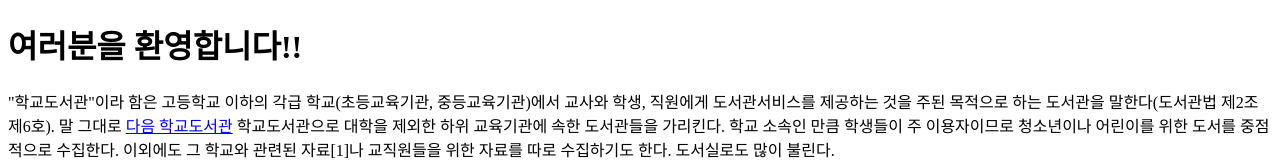
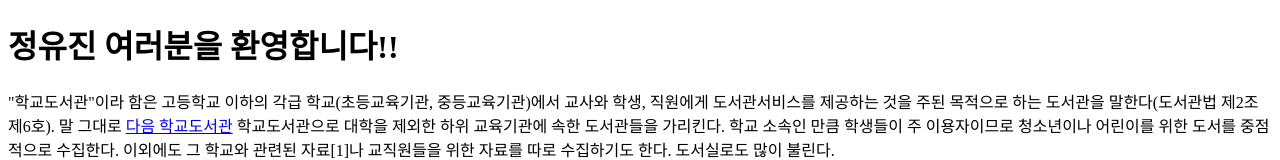
Before and after one commit to ujin407/dbwls407.github.io, a plain HTML site: page index.html in a window 1280 px wide. Shown: the top 160 px of the page. Drawn offline with Linux system fonts and the light colour scheme.

Commit message:
Update welcome message in index.html

```diff
--- a/index.html
+++ b/index.html
@@ -10,7 +10,7 @@
 
 <body>
 
-<p><h1>여러분을 환영합니다!!</h1></p>
+<p><h1>정유진 여러분을 환영합니다!!</h1></p>
 
 <p>"학교도서관"이라 함은 고등학교 이하의 각급 학교(초등교육기관, 중등교육기관)에서 교사와 학생, 직원에게 도서관서비스를 제공하는 것을 주된 목적으로 하는 도서관을 말한다(도서관법 제2조 제6호).
 
```
